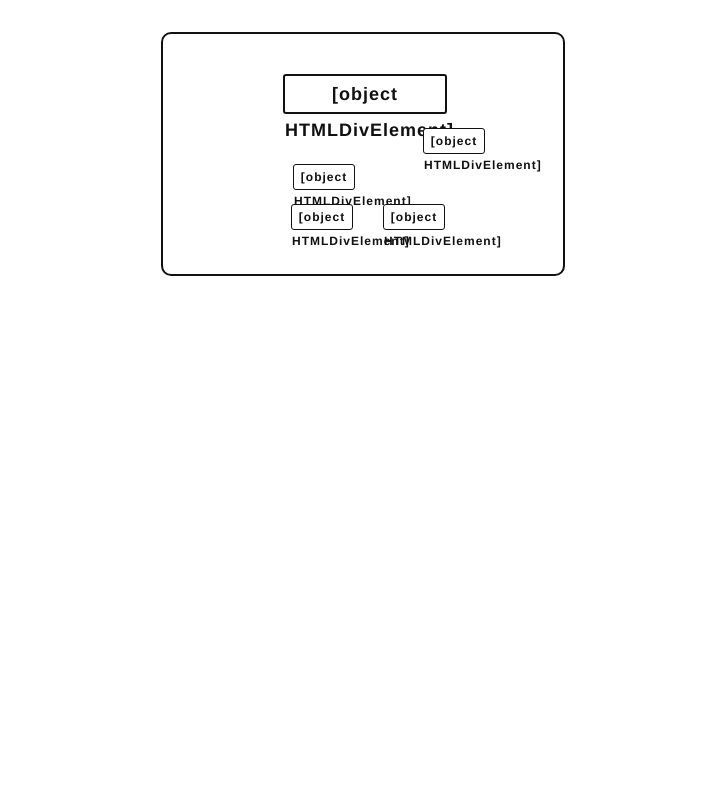
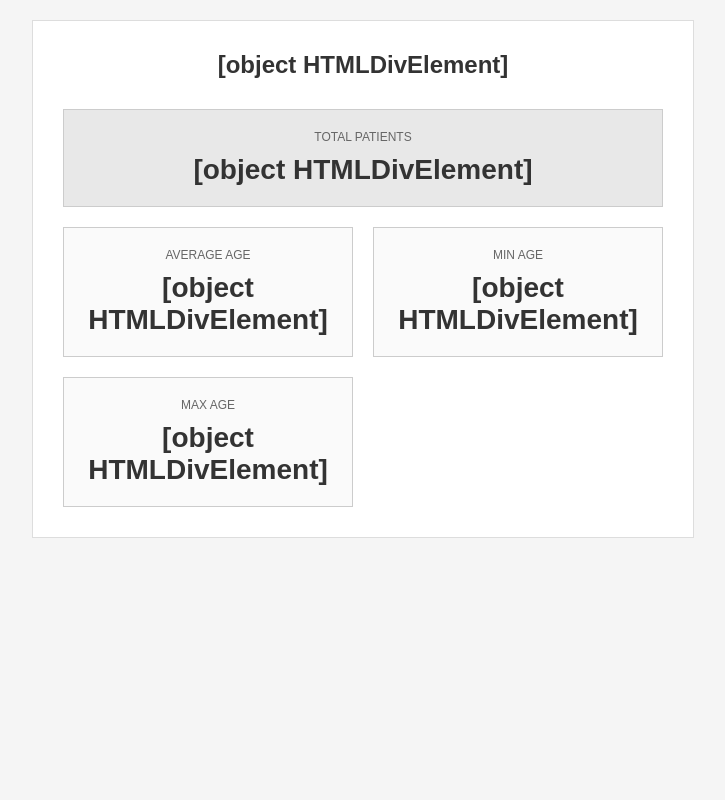
Before and after one commit to west0nG/ACAD274, a PHP site: page /healthcondition.php in a window 1280 px wide. Shown: the whole page, without its empty margins (277-1002 px from the left). Run offline with PHP 8.4, Linux system fonts and the light colour scheme; data that the repository does not hold is empty.

Commit message:
change page layout

```diff
--- a/W7HW/healthcondition.php
+++ b/W7HW/healthcondition.php
@@ -78,68 +78,85 @@
 </script>
 
 <style>
-    .box, .box2 {
-        background: #fff;
-        color: #111;
-        border-radius: 3px;
-        border: 1px solid #111;
-        font-family: 'Helvetica Neue', Helvetica, Arial, 'PingFang SC', 'Microsoft YaHei', sans-serif;
-        box-shadow: none;
-        text-align: center;
-        font-weight: bold;
-        letter-spacing: 1px;
-        transition: background 0.2s;
+    body {
+        font-family: Arial, sans-serif;
+        background: #f5f5f5;
+        margin: 0;
+        padding: 20px;
     }
 
-    .box {
-        width: 60px; height: 24px;
-        position: absolute;
-        font-size: 12px;
-        line-height: 24px;
-        background: #fff;
-        color: #111;
-        border: 1px solid #111;
-    }
-    .box2 {
-        width: 160px; height: 36px;
-        position: absolute;
-        font-size: 18px;
-        line-height: 36px;
-        background: #fff;
-        color: #111;
-        border: 2px solid #111;
-        font-weight: bold;
+    .container {
+        background: white;
+        border: 1px solid #ddd;
+        padding: 30px;
+        max-width: 600px;
+        margin: 0 auto;
     }
 
-    #chart {
-        width: 400px;
-        height: 240px;
-        position: relative;
-        background: #fff;
-        border: 2px solid #111;
-        box-shadow: none;
-        margin: 32px auto 0 auto;
-        border-radius: 10px;
+    .title {
+        font-size: 24px;
+        font-weight: bold;
+        text-align: center;
+        margin-bottom: 30px;
+        color: #333;
     }
 
-    #condition { left: 120px; top:40px;}
-    #patients { left: 260px; top:94px;}
-    #avgage { left: 130px; top:130px;}
-    #lowage { left: 128px; top:170px;}
-    #highage { left: 220px; top:170px;}
+    .stats {
+        display: grid;
+        grid-template-columns: 1fr 1fr;
+        gap: 20px;
+    }
 
-    /* Remove background image for extreme minimalism */
+    .stat-box {
+        border: 1px solid #ccc;
+        padding: 20px;
+        text-align: center;
+        background: #fafafa;
+    }
+
+    .stat-label {
+        font-size: 12px;
+        color: #666;
+        margin-bottom: 10px;
+        text-transform: uppercase;
+    }
+
+    .stat-value {
+        font-size: 28px;
+        font-weight: bold;
+        color: #333;
+    }
+
+    .patients-box {
+        grid-column: span 2;
+        background: #e8e8e8;
+    }
 </style>
 
-<div id="chart">
-<!-- chart emptied of all by boxes -->
+<div class="container">
+    <div class="title" id="condition"></div>
 
-    <div class="box2" id="condition"></div>
-    <div class="box" id="patients"></div>
-    <div class="box" id="avgage"></div>
-    <div class="box" id="lowage"></div>
-    <div class="box" id="highage"></div>
+    <div class="stats">
+        <div class="stat-box patients-box">
+            <div class="stat-label">Total Patients</div>
+            <div class="stat-value" id="patients"></div>
+        </div>
 
+        <div class="stat-box">
+            <div class="stat-label">Average Age</div>
+            <div class="stat-value" id="avgage"></div>
+        </div>
+
+        <div class="stat-box">
+            <div class="stat-label">Min Age</div>
+            <div class="stat-value" id="lowage"></div>
+        </div>
+
+        <div class="stat-box">
+            <div class="stat-label">Max Age</div>
+            <div class="stat-value" id="highage"></div>
+        </div>
+    </div>
 </div>
 
 
```
